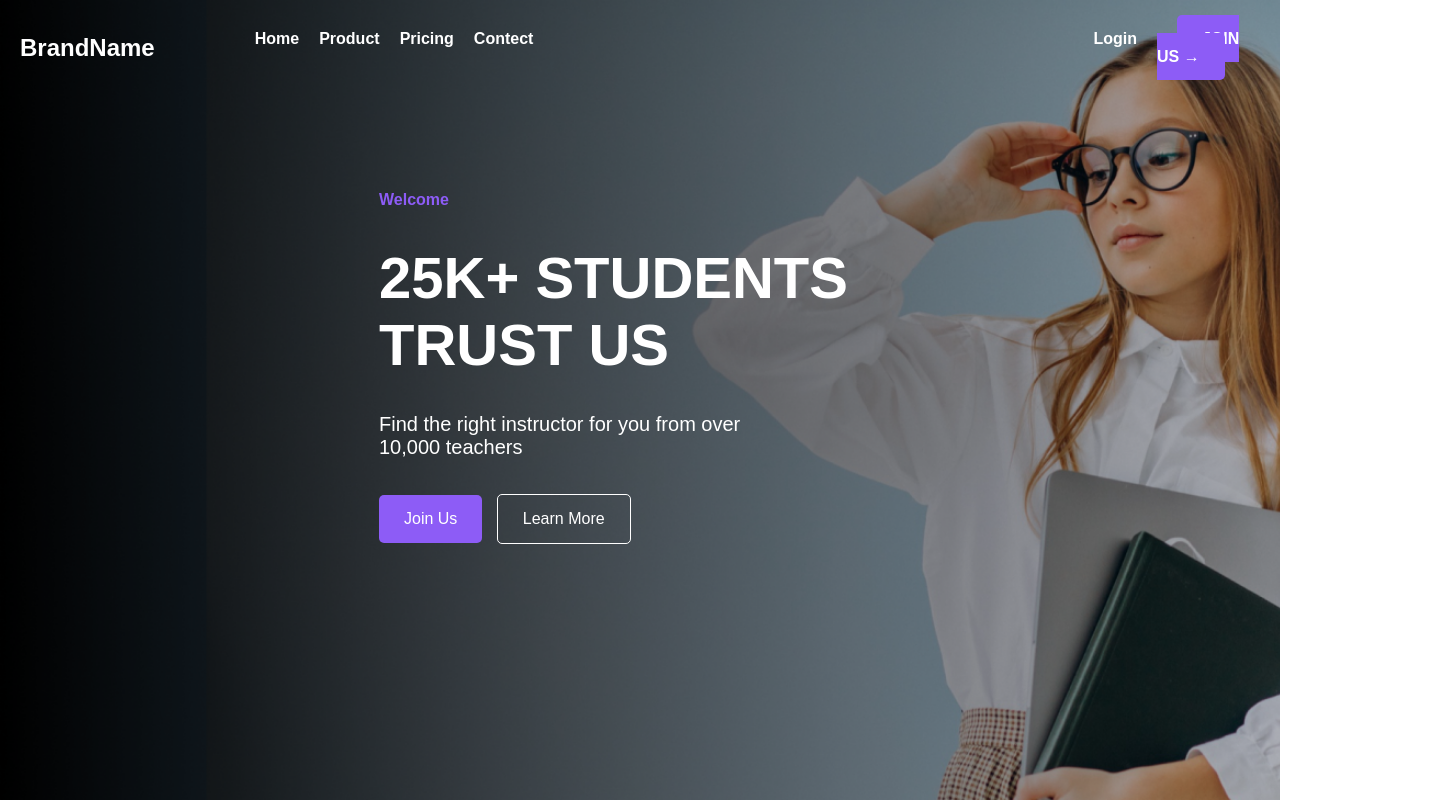
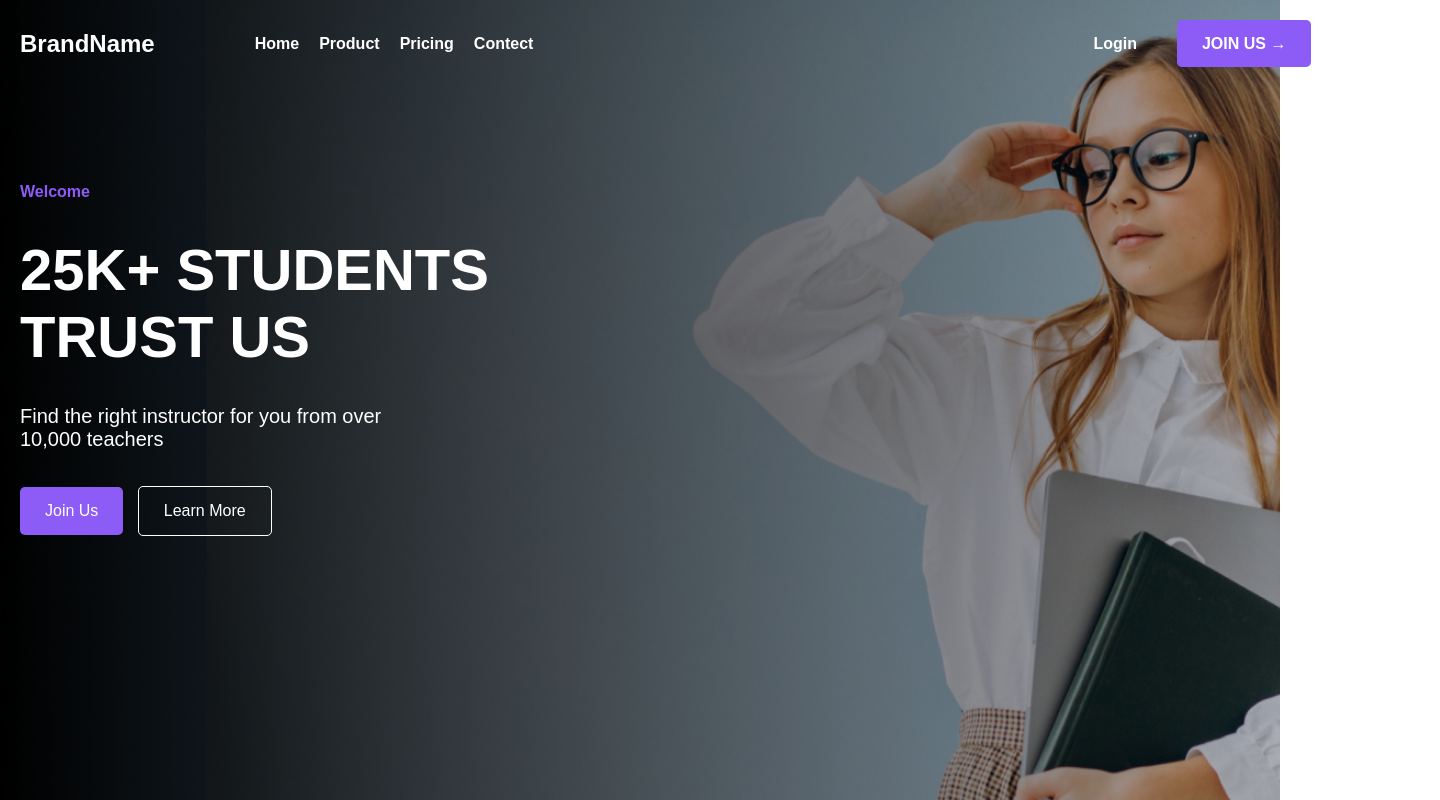
Before and after one commit to rimand/figma_to_website_manual, a plain HTML site: page index.html in a window 1280 px wide. Shown: the whole page, 1440 px wide, since content can reach past the window. Drawn offline with Linux system fonts and the light colour scheme.

Commit message:
Update style.css

```diff
--- a/css/style.css
+++ b/css/style.css
@@ -6,10 +6,10 @@
 }
 
 .container {
-  width: 100%;
-  display: flex;
-  /* margin: 0 auto; */
-  justify-content: center;
+  width: 1440px;
+  /* display: flex; */
+  margin: 0 auto;
+  /* justify-content: center; */
 }
 
 /* HEADER */
```
